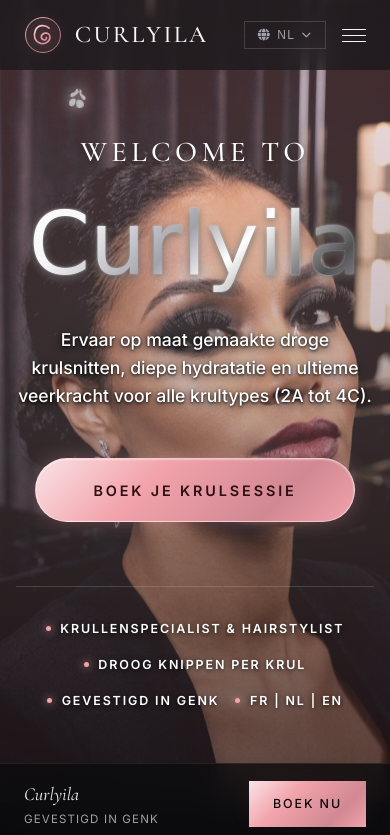
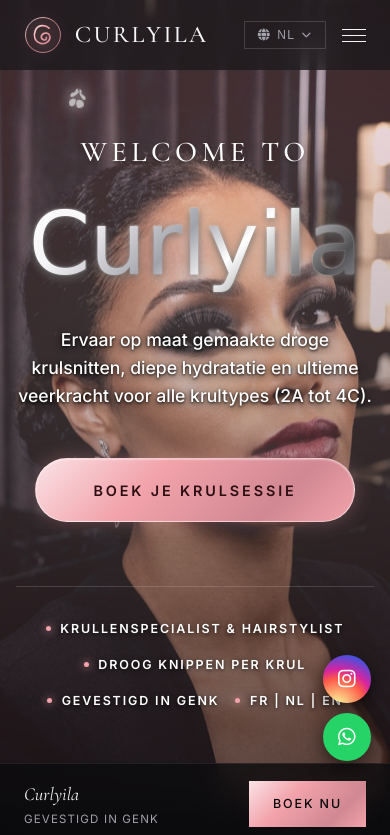
Before and after one commit to importantpapi/jc-beauty, a website built with Vite: page index.html in a window 390 px wide. Shown: the top 835 px of the page. Built offline with nearby package versions, Linux system fonts and the light colour scheme; a web font is replaced by a local one.

Commit message:
Restore floating WhatsApp & Instagram buttons on mobile for maximum conversion

```diff
--- a/style.css
+++ b/style.css
@@ -2265,9 +2265,21 @@
     display: flex;
   }
 
-  /* Hide floating chat bubbles on mobile since sticky bottom bar handles WhatsApp */
+  /* High-Converting Floating WhatsApp & Instagram Widget on Mobile */
   .chat-widget {
-    display: none !important;
+    display: flex !important;
+    position: fixed;
+    bottom: 5.2rem;
+    right: 1.2rem;
+    z-index: 1000;
+    gap: 0.6rem;
+  }
+
+  .chat-btn {
+    width: 48px;
+    height: 48px;
+    font-size: 1.25rem;
+    box-shadow: 0 6px 20px rgba(0, 0, 0, 0.6);
   }
 
   /* Streamline vertical spacing on mobile for fast scrolling */
```
